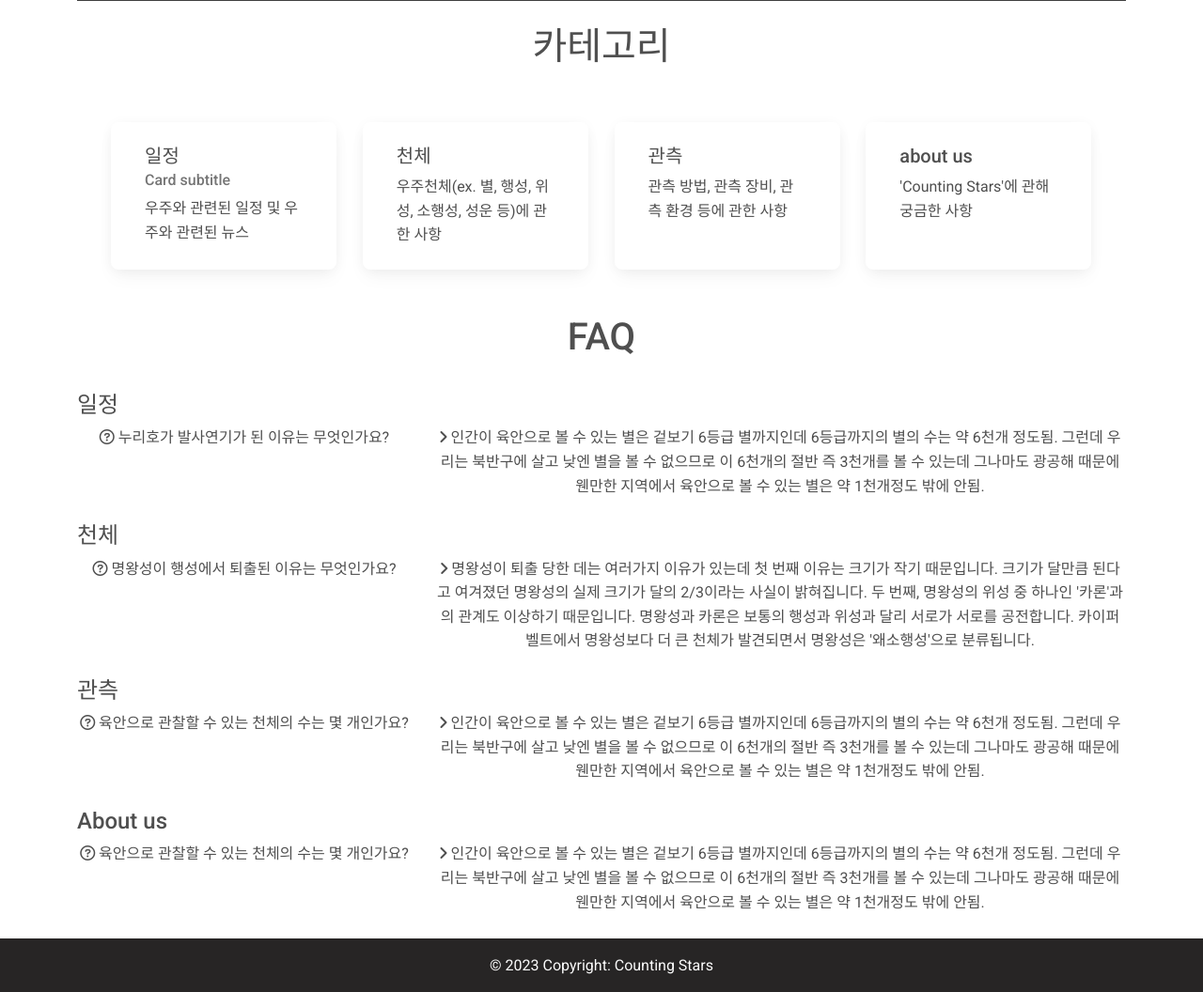
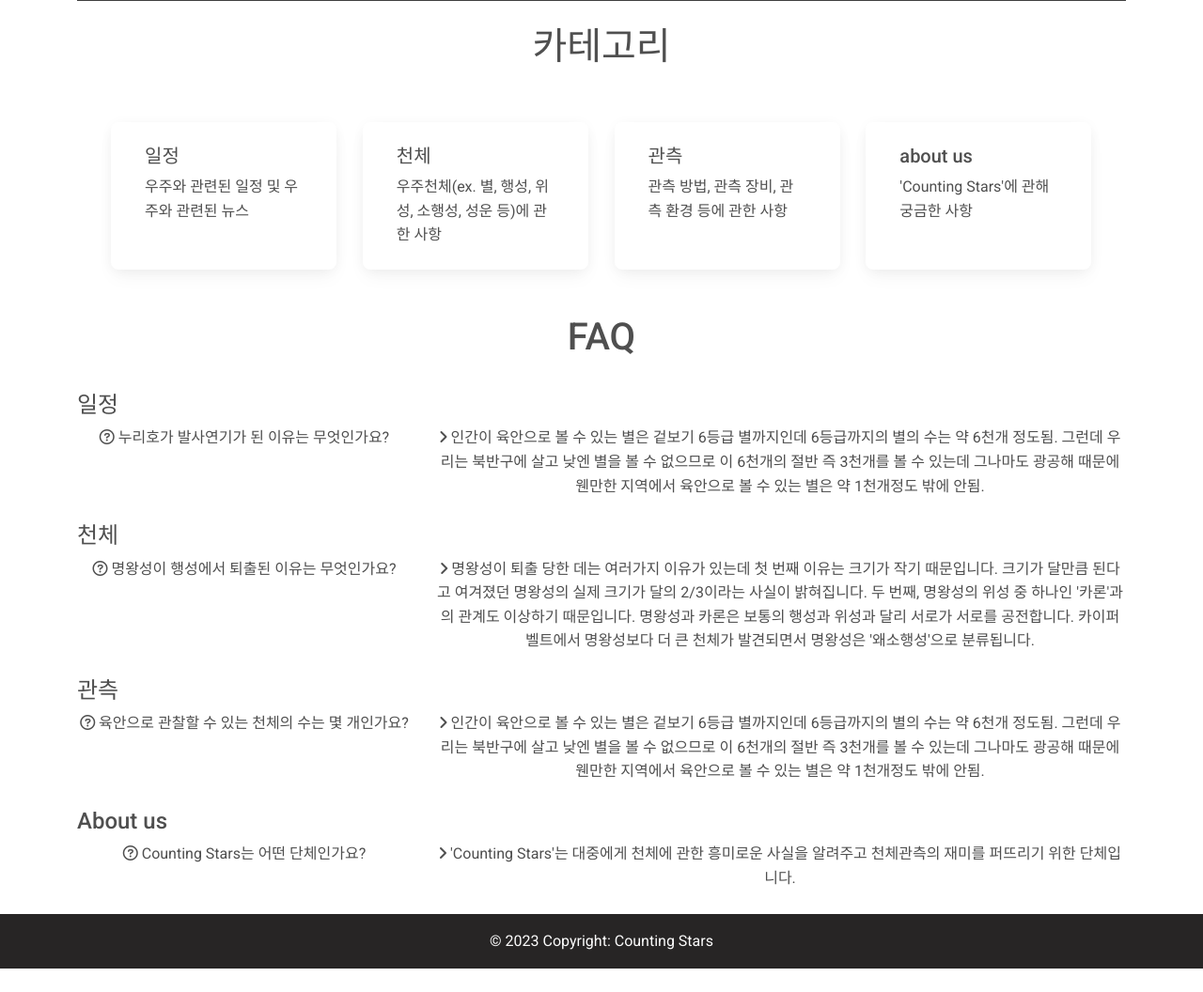
Before and after one commit to sejong-counting-stars/countingstars, a Flask app: page /homepage_faq in a window 1280 px wide. Shown: the part 458-1514 px from the top of the page at 94% size. After the commit the page ends 1489 px from the top, so only its background shows below. Run offline with Flask 3, Linux system fonts and the light colour scheme; grey boxes are pictures that could not be loaded.

Commit message:
Feat: 수정 최종

```diff
--- a/webapp/templates/homepage_faq.html
+++ b/webapp/templates/homepage_faq.html
@@ -39,7 +39,6 @@
           <div class="card" style="width: 15rem;">
             <div class="card-body">
               <h5 class="card-title">일정</h5>
-              <h6 class="card-subtitle mb-2 text-muted">Card subtitle</h6>
               <p class="card-text">우주와 관련된 일정 및 우주와 관련된 뉴스</p>
             </div>
           </div>
@@ -139,13 +138,11 @@
          <div class="row" style="text-align:center">
              <div class="col-6 col-md-4">
                  <i class="far fa-circle-question"></i>
-                 육안으로 관찰할 수 있는 천체의 수는 몇 개인가요?
+                 Counting Stars는 어떤 단체인가요?
              </div>
              <div class="col-md-8">
                  <i class="fas fa-angle-right"></i>
-                 인간이 육안으로 볼 수 있는 별은 겉보기 6등급 별까지인데  6등급까지의 별의 수는 약 6천개 정도됨.
-                 그런데 우리는 북반구에 살고 낮엔 별을 볼 수 없으므로 이 6천개의 절반 즉 3천개를 볼 수 있는데
-                 그나마도  광공해 때문에 웬만한 지역에서 육안으로 볼 수 있는 별은 약 1천개정도 밖에 안됨.
+                 'Counting Stars'는 대중에게 천체에 관한 흥미로운 사실을 알려주고 천체관측의 재미를 퍼뜨리기 위한 단체입니다.
              </div>
          </div>
         <br>
```
